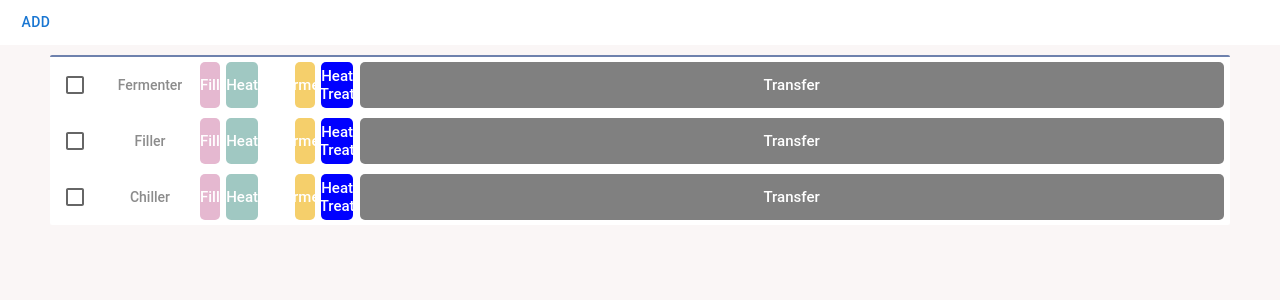
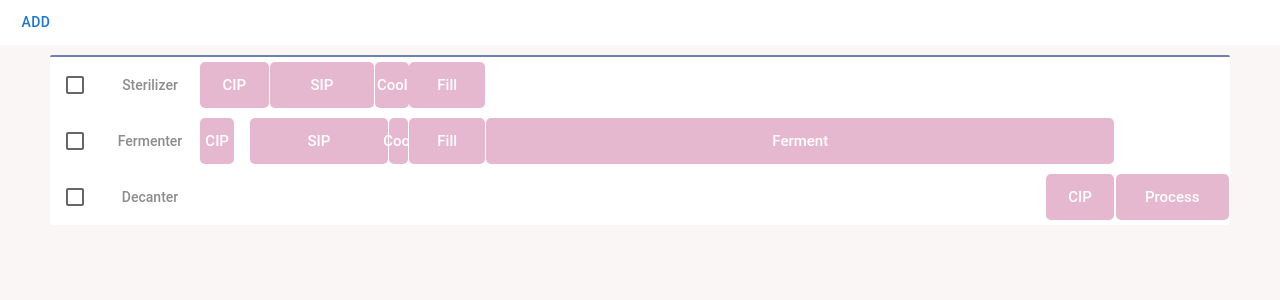
Before and after one commit to mama4294/process-app, a Next.js app: page / in a window 1280 px wide. Shown: the top 300 px of the page. Built offline with nearby package versions, Linux system fonts and the light colour scheme.

Commit message:
Adds external references to predecessor options. Logic is not complete

```diff
--- a/components/editEquipment.js
+++ b/components/editEquipment.js
@@ -53,13 +53,18 @@ const EditEquipmentModal = ({ drawer, handleClose }) => {
 };
 
 const EquipmentInputForm = ({ mode, handleClose }) => {
-  const { addEquipment, updateEquipment, findSelectedEquipment } =
-    useContext(EquipmentContext);
+  const {
+    addEquipment,
+    updateEquipment,
+    findSelectedEquipment,
+    findAllEquipmentOpOptions,
+  } = useContext(EquipmentContext);
   const equipmentToEdit = mode === "edit" ? findSelectedEquipment() : null;
   const [operations, setOperations] = useState(
     mode === "edit" ? equipmentToEdit.operations : []
   );
   const [error, setError] = useState({ error: false, ids: [] });
+  const externalOptions = findAllEquipmentOpOptions();
 
   const defaultEquipment = {
     id: generateId(),
@@ -176,10 +181,6 @@ const EquipmentInputForm = ({ mode, handleClose }) => {
 
   const [selectedOperations, setSelectedOperations] = useState([]);
 
-  useEffect(() => {
-    console.log(error);
-  }, [error]);
-
   const handleChangeEquipment = (event) => {
     setEquipment({ ...equipment, [event.target.id]: event.target.value });
   };
@@ -191,7 +192,11 @@ const EquipmentInputForm = ({ mode, handleClose }) => {
       //for dropdowns
       field = targetID;
       //   value = event.value;
-      value = { value: event.value, label: event.label };
+      value = {
+        value: event.value,
+        label: event.label,
+        external: event.external,
+      };
     } else {
       //for text inputs
       field = event.target.id;
@@ -277,6 +282,7 @@ const EquipmentInputForm = ({ mode, handleClose }) => {
           error={error}
           numColumns={10}
           handleChangeOperation={handleChangeOperation}
+          externalOptions={externalOptions}
           selectedOperations={selectedOperations}
           handleToggle={handleToggle}
           handleToggleAll={handleToggleAll}
@@ -308,6 +314,7 @@ const Table = ({
   numColumns,
   handleChangeOperation,
   selectedOperations,
+  externalOptions,
   handleToggle,
   handleToggleAll,
   handleAdd,
@@ -329,6 +336,7 @@ const Table = ({
             <OperationRow
               operations={operations}
               operation={operation}
+              externalOptions={externalOptions}
               key={operation.id}
               numColumns={numColumns}
               handleChangeOperation={handleChangeOperation}
@@ -406,6 +414,7 @@ const OperationRow = ({
   numColumns,
   handleChangeOperation,
   selectedOperations,
+  externalOptions,
   handleToggle,
   error,
 }) => {
@@ -423,11 +432,15 @@ const OperationRow = ({
   const checked = selectedOperations.some((item) => item.id === id);
   const isError = error.ids.includes(id);
   console.log(id, isError);
-  const predecessorOptions = [
-    { value: 0, label: "Initial" },
+  const internalOptions = [
+    { value: 0, label: "Initial", external: false },
     ...getArrayOptions(operations, id),
   ];
 
+  const predecessorOptions = [
+    { label: "Internal", options: internalOptions },
+    { label: "External", options: externalOptions },
+  ];
   const handleChange = () => {
     handleToggle(id);
   };
@@ -437,6 +450,13 @@ const OperationRow = ({
     gridColumn: `2/4`,
     backgroundColor: "#red",
   };
+
+  const formatGroupLabel = (data) => (
+    <div style={styles.dropdownGroup}>
+      <span>{data.label}</span>
+      <span style={styles.dropdownBadge}>{data.options.length}</span>
+    </div>
+  );
 
   return (
     <div className={`${styles.chartRow} ${isError ? styles.error : ""}`}>
@@ -479,6 +499,8 @@ const OperationRow = ({
           value={predecessor}
           onChange={handleChangeOperation(id, "predecessor")}
           options={predecessorOptions}
+          isSearchable={true}
+          // formatGroupLabel={formatGroupLabel}
         />
       </div>
       <div className={styles.chartRowLabel}>
--- a/components/inputs/dropdown.js
+++ b/components/inputs/dropdown.js
@@ -36,7 +36,7 @@ const customStyles = {
   indicatorSeparator: () => null, // Remove separator
 };
 
-const Dropdown = ({ id, options, value, onChange, defaultValue }) => {
+const Dropdown = ({ id, options, value, onChange, defaultValue, ...props }) => {
   return (
     <Select
       options={options}
@@ -44,9 +44,9 @@ const Dropdown = ({ id, options, value, onChange, defaultValue }) => {
       className={styles.dropdown}
       inputId={id}
       value={value}
-      // value={{ label: value }}
       defaultValue={defaultValue}
       onChange={onChange}
+      {...props}
     />
   );
 };
--- a/contexts/equipmentContext.js
+++ b/contexts/equipmentContext.js
@@ -19,55 +19,96 @@ const defaultResources = {
   },
 };
 
-const operationData = [
+const sterilizerOperations = [
   {
-    id: "1",
-    title: "Fill",
+    id: "asldfkj",
+    title: "CIP",
     start: 1,
-    end: 2,
+    end: 61,
     bgColor: "#E5B8D0",
   },
   {
-    id: "2",
-    title: "Heat",
-    start: 3,
-    end: 4,
-    bgColor: "#A0C8C2",
+    id: "2nmgd",
+    title: "SIP",
+    start: 62,
+    end: 153,
+    bgColor: "#E5B8D0",
   },
   {
-    id: "3",
+    id: "kwklj",
     title: "Cool",
-    start: 5,
-    end: 6,
-    bgColor: "#rgb(178,201,151)",
+    start: 154,
+    end: 184,
+    bgColor: "#E5B8D0",
   },
   {
-    id: "4",
-    title: "Ferment",
-    start: 6,
-    end: 9,
-    bgColor: "#F5CF6B",
+    id: "aanmse",
+    title: "Fill",
+    start: 184,
+    end: 250,
+    bgColor: "#E5B8D0",
+  },
+];
+
+const fermenterOperations = [
+  {
+    id: "lkajsd",
+    title: "CIP",
+    start: 1,
+    end: 31,
+    bgColor: "#E5B8D0",
   },
   {
-    id: "5",
-    title: "Heat Treat",
-    start: 10,
-    end: 15,
-    bgColor: "blue",
+    id: "plkapsdlf",
+    title: "SIP",
+    start: 45,
+    end: 165,
+    bgColor: "#E5B8D0",
   },
   {
-    id: "6",
-    title: "Transfer",
-    start: 16,
-    end: 150,
-    bgColor: "gray",
+    id: "pasldkf",
+    title: "Cool",
+    start: 166,
+    end: 183,
+    bgColor: "#E5B8D0",
+  },
+  {
+    id: "paksjdd",
+    title: "Fill",
+    start: 184,
+    end: 250,
+    bgColor: "#E5B8D0",
+  },
+  {
+    id: "asdfnmddd",
+    title: "Ferment",
+    start: 251,
+    end: 800,
+    bgColor: "#E5B8D0",
+  },
+];
+
+const decanterOperations = [
+  {
+    id: "lkjsldfj",
+    title: "CIP",
+    start: 740,
+    end: 800,
+    bgColor: "#E5B8D0",
+  },
+  {
+    id: "lkasdfjjj",
+    title: "Process",
+    start: 801,
+    end: 900,
+    bgColor: "#E5B8D0",
   },
 ];
 
 const defaultEquipmentData = [
-  { id: 1, title: "Fermenter", operations: operationData },
-  { id: 2, title: "Filler", operations: operationData },
-  { id: 3, title: "Chiller", operations: operationData },
+  { id: 1, title: "Sterilizer", operations: sterilizerOperations },
+  { id: 2, title: "Fermenter", operations: fermenterOperations },
+  { id: 3, title: "Decanter", operations: decanterOperations },
 ];
 
 export const EquipmentContext = createContext({
@@ -122,6 +163,20 @@ export const EquipmentProvider = ({ children }) => {
     return equipment[index];
   };
 
+  const findAllEquipmentOpOptions = () => {
+    let newArray = [];
+    equipment.map((equip) => {
+      equip.operations.map((operation) => {
+        newArray.push({
+          label: `${equip.title} - ${operation.title}`,
+          value: operation.id,
+          external: true,
+        });
+      });
+    });
+    return newArray;
+  };
+
   return (
     <EquipmentContext.Provider
       value={{
@@ -136,6 +191,7 @@ export const EquipmentProvider = ({ children }) => {
         updateEquipment,
         findSelectedEquipment,
         findEquipmentById,
+        findAllEquipmentOpOptions,
       }}
     >
       {children}
--- a/styles/operations.module.css
+++ b/styles/operations.module.css
@@ -21,6 +21,25 @@
 
 .error{
   background-color: #FDEDED;
+}
+
+.dropdownGroup{
+  display: 'flex';
+  align-items: 'center';
+  justify-content: 'space-between';
+}
+
+.dropdownBadge{
+    background-color: '#EBECF0';
+    border-radius: '2em';
+    color: '#172B4D';
+    display: 'inline-block';
+    font-size: 12;
+    font-weight: 'normal';
+    line-height: '1';
+    min-width: 1;
+    padding: '0.16666666666667em 0.5em';
+    text-align: 'center';
 }
 
 /* .chartRow:hover {
--- a/utils/checkboxes.js
+++ b/utils/checkboxes.js
@@ -45,7 +45,7 @@ export const getArrayOptions = (array, id) => {
   let newArray = [];
   array.map((item) => {
     if (item.id !== id) {
-      newArray.push({ label: item.title, value: item.id });
+      newArray.push({ label: item.title, value: item.id, external: false });
     }
   });
   return newArray;
--- a/utils/ganttLogic.js
+++ b/utils/ganttLogic.js
@@ -57,6 +57,10 @@ export const calcGanttLogic = (array) => {
     loopArray.map((operation, index) => {
       console.log("remaining array:", remainingArray);
       console.log("finished array:", finishedArray);
+      if (operation.predecessor.external) {
+        //External Operation
+        alert(`${operation.title} has an external predessor`);
+      }
       const predecessorId = operation.predecessor.value;
       const predecessorIndex = finishedArray.findIndex(
         (item) => item.id === predecessorId
@@ -64,7 +68,9 @@ export const calcGanttLogic = (array) => {
       console.log(
         `Round: ${count}, Test: ${index}... Test for ${operation.title}. Predessor ID: ${predecessorId}, Predessor Index: ${predecessorIndex}`
       );
+
       if (predecessorIndex >= 0 || predecessorId === 0) {
+        //If predecessor is found
         let predecessor = { start: 1, end: 1 }; //if initial process
         if (predecessorIndex >= 0)
           predecessor = finishedArray[predecessorIndex];
```
